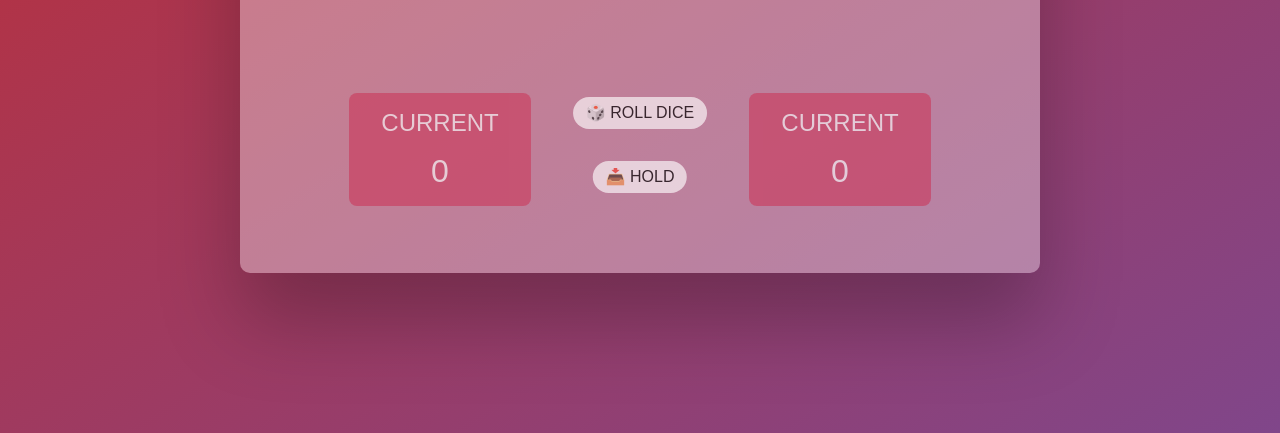
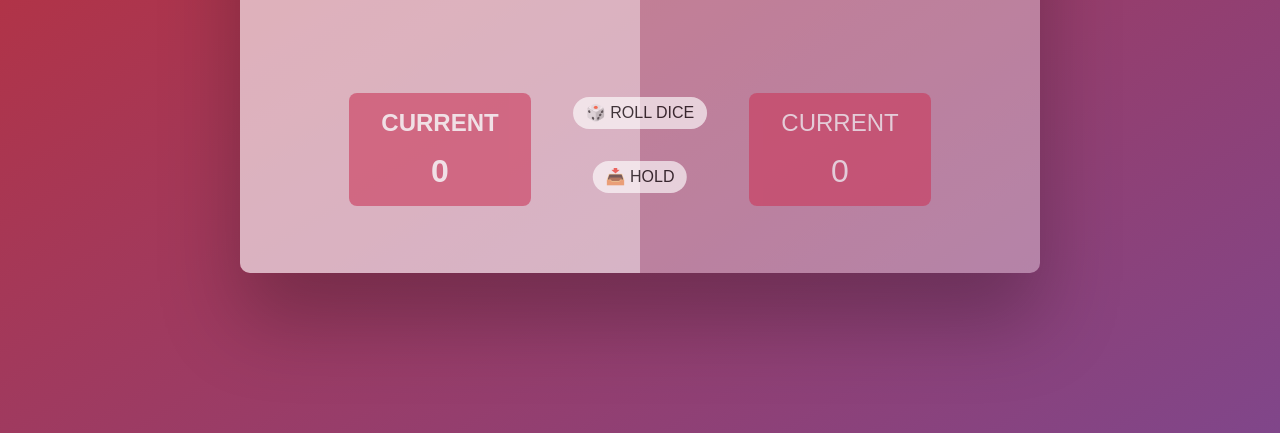
Before and after one commit to Anni-Bunny/pig_game, a plain HTML site: page index.html in a window 1280 px wide. Shown: the part 367-800 px from the top of the page. Drawn offline with Linux system fonts and the light colour scheme.

Commit message:
Update index.html
fixed active-player on the first load

```diff
--- a/index.html
+++ b/index.html
@@ -7,7 +7,7 @@
 </head>
 <body>
 <main>
-    <section class="player" id="player-1">
+    <section class="player player-active" id="player-1">
         <div class="total">
             <h2 class="playerHeading">PLAYER 1</h2>
             <h1 class="totalScore" id="totalScore-1">0</h1>
```
